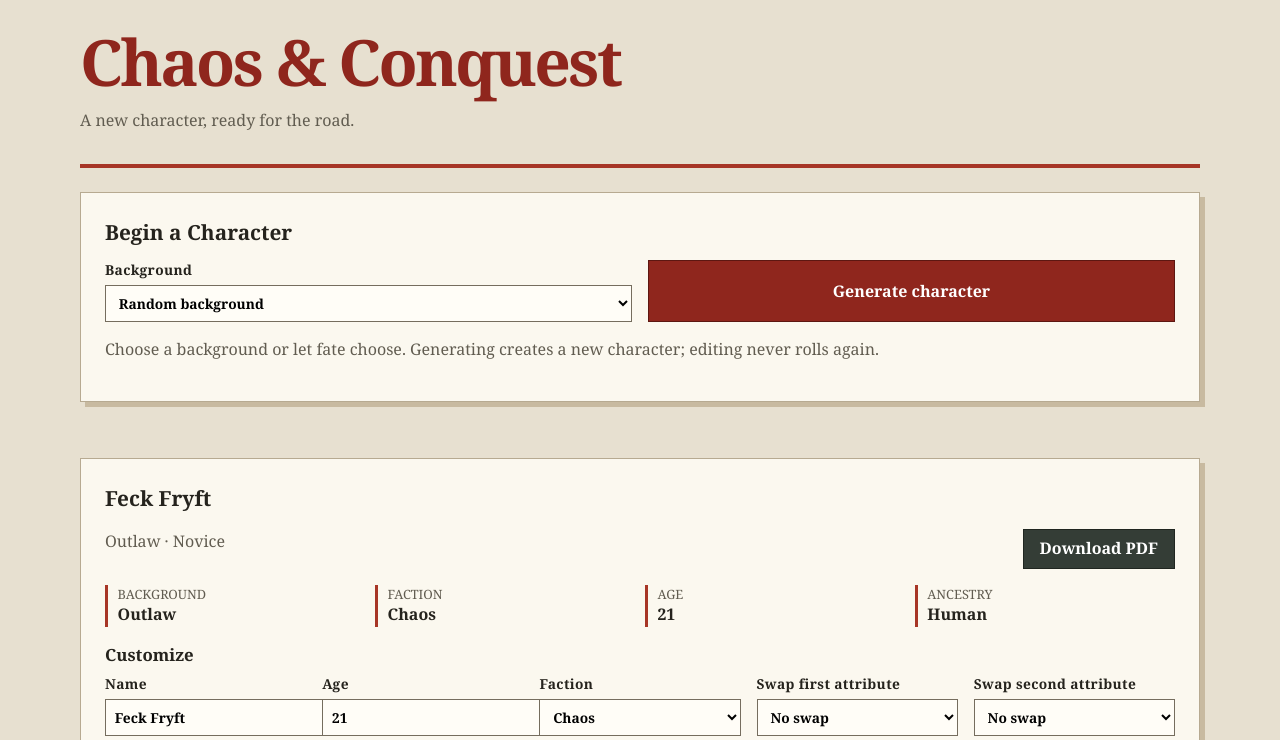
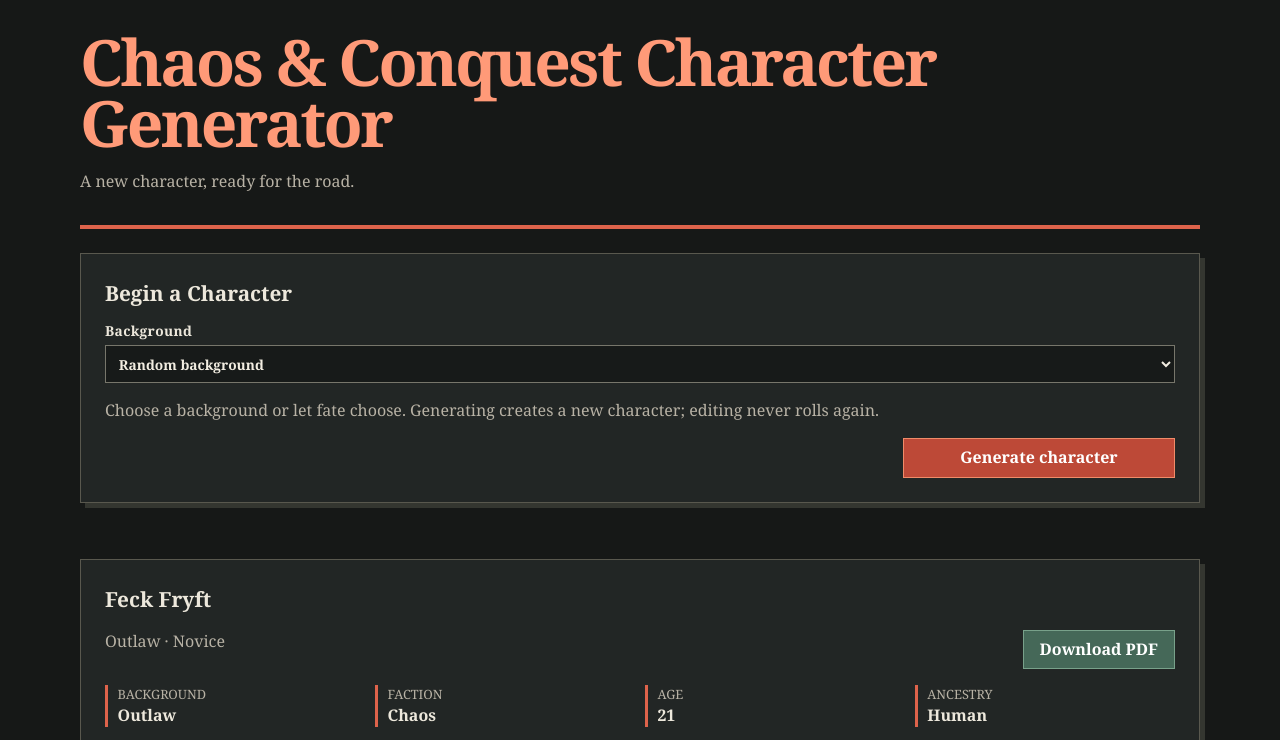
Before and after one commit to The-Chaos-Consortium/chaosgen, a website built with Vite: page index.html in a window 1280 px wide. Both pictures are taken after a click on the button "Generate character". Shown: the top 740 px of the page. Built offline with nearby package versions, Linux system fonts and the light colour scheme.

Commit message:
feat: refine generator dark theme

```diff
--- a/src/web/main.ts
+++ b/src/web/main.ts
@@ -70,11 +70,12 @@ export function mountApp(root: HTMLElement, dependencies: AppDependencies = defa
 
   root.replaceChildren(
     element("div", { className: "shell" },
-      element("header", { className: "masthead" }, element("h1", {}, "Chaos & Conquest"), element("p", {}, "A new character, ready for the road.")),
+      element("header", { className: "masthead" }, element("h1", {}, "Chaos & Conquest Character Generator"), element("p", {}, "A new character, ready for the road.")),
       element("section", { className: "panel", ariaLabel: "Character generation" },
         element("h2", {}, "Begin a Character"),
-        element("div", { className: "controls" }, label("background", "Background", background), generate),
+        element("div", { className: "controls" }, label("background", "Background", background)),
         element("p", { className: "muted" }, "Choose a background or let fate choose. Generating creates a new character; editing never rolls again."),
+        element("div", { className: "generate-action" }, generate),
       ),
       status,
       result,
--- a/src/web/styles.css
+++ b/src/web/styles.css
@@ -1,6 +1,6 @@
 :root {
-  color: #25231d;
-  background: #e7e0d0;
+  color: #ede8dc;
+  background: #161817;
   font-family: Georgia, "Times New Roman", serif;
   line-height: 1.45;
 }
@@ -11,41 +11,45 @@ button, input, select, textarea { font: inherit; }
 button { cursor: pointer; }
 
 .shell { width: min(1120px, calc(100% - 2rem)); margin: 2rem auto 4rem; }
-.masthead { border-bottom: 4px solid #a73626; margin-bottom: 1.5rem; padding-bottom: 1rem; }
-.masthead p, .muted { color: #615c50; }
-h1 { color: #8f261d; font-size: clamp(2.1rem, 5vw, 4rem); letter-spacing: -.04em; line-height: .95; margin: 0; }
+.masthead { border-bottom: 4px solid #de634b; margin-bottom: 1.5rem; padding-bottom: 1rem; }
+.masthead p, .muted { color: #b8b2a5; }
+h1 { color: #ff9a78; font-size: clamp(2.1rem, 5vw, 4rem); letter-spacing: -.04em; line-height: .95; margin: 0; }
 h2 { font-size: 1.3rem; margin: 0 0 .8rem; }
 h3 { font-size: 1.05rem; margin: 0 0 .45rem; }
 
-.panel { background: #fbf8ef; border: 1px solid #b7aa91; box-shadow: 5px 5px 0 #c8baa0; margin: 1rem 0; padding: clamp(1rem, 3vw, 1.5rem); }
+.panel { background: #222625; border: 1px solid #59584e; box-shadow: 5px 5px 0 #343630; margin: 1rem 0; padding: clamp(1rem, 3vw, 1.5rem); }
 .controls, .grid { display: grid; gap: 1rem; grid-template-columns: repeat(auto-fit, minmax(190px, 1fr)); }
+.generate-action { display: flex; justify-content: flex-end; margin-top: 1rem; }
+.generate-action button { min-width: min(100%, 17rem); }
 label { display: grid; font-size: .86rem; font-weight: bold; gap: .3rem; letter-spacing: .025em; }
-input, select, textarea { background: #fffdf7; border: 1px solid #756d5e; border-radius: 0; min-height: 2.35rem; padding: .4rem .55rem; }
+input, select, textarea { background: #171a19; border: 1px solid #77766b; border-radius: 0; color: #f2ede1; min-height: 2.35rem; padding: .4rem .55rem; }
 textarea { min-height: 5rem; resize: vertical; }
-button { background: #8f261d; border: 1px solid #5d1711; color: #fff; font-weight: bold; min-height: 2.45rem; padding: .45rem 1rem; }
-button:hover { background: #6f1e17; }
-button:focus-visible, input:focus-visible, select:focus-visible, textarea:focus-visible { outline: 3px solid #d99a2b; outline-offset: 2px; }
-.secondary { background: #343d36; border-color: #202620; }
+button { background: #bd4937; border: 1px solid #f08b69; color: #fff; font-weight: bold; min-height: 2.45rem; padding: .45rem 1rem; }
+button:hover { background: #e35b43; }
+button:focus-visible, input:focus-visible, select:focus-visible, textarea:focus-visible { outline: 3px solid #ffca58; outline-offset: 2px; }
+.secondary { background: #456858; border-color: #78a18a; }
 .status { min-height: 1.5rem; font-weight: bold; }
-.status.error { color: #9b221a; }
-.status.success { color: #315c37; }
+.status.error { color: #ff9384; }
+.status.success { color: #99d7a7; }
 .character-title { align-items: end; display: flex; flex-wrap: wrap; gap: .8rem 1.5rem; justify-content: space-between; }
 .facts { display: grid; gap: .6rem; grid-template-columns: repeat(auto-fit, minmax(135px, 1fr)); margin: 1rem 0; }
-.fact { border-left: 3px solid #a73626; padding-left: .6rem; }
+.fact { border-left: 3px solid #de634b; padding-left: .6rem; }
 .fact strong, .fact span { display: block; }
-.fact span { color: #615c50; font-size: .8rem; text-transform: uppercase; }
+.fact span { color: #b8b2a5; font-size: .8rem; text-transform: uppercase; }
 .section-grid { display: grid; gap: 1rem; grid-template-columns: repeat(2, minmax(0, 1fr)); }
-.section-grid > section { border-top: 1px solid #c8baa0; padding-top: 1rem; }
+.section-grid > section { border-top: 1px solid #4b4d46; padding-top: 1rem; }
 .compact-list { margin: 0; padding-left: 1.2rem; }
 .compact-list li { margin: .25rem 0; }
-.warning { color: #8f261d; font-weight: bold; }
+.warning { color: #ff9a78; font-weight: bold; }
 .inventory-table { border-collapse: collapse; font-size: .92rem; width: 100%; }
-.inventory-table th, .inventory-table td { border-bottom: 1px solid #d4cab5; padding: .4rem; text-align: left; vertical-align: top; }
-.inventory-table th { color: #615c50; font-size: .78rem; text-transform: uppercase; }
+.inventory-table th, .inventory-table td { border-bottom: 1px solid #494c45; padding: .4rem; text-align: left; vertical-align: top; }
+.inventory-table th { color: #b8b2a5; font-size: .78rem; text-transform: uppercase; }
 .sr-only { height: 1px; margin: -1px; overflow: hidden; position: absolute; width: 1px; clip: rect(0, 0, 0, 0); }
 
 @media (max-width: 680px) {
   .shell { width: min(100% - 1rem, 1120px); margin-top: 1rem; }
   .section-grid { grid-template-columns: 1fr; }
-  .panel { box-shadow: 3px 3px 0 #c8baa0; }
+  .panel { box-shadow: 3px 3px 0 #343630; }
+  .generate-action { justify-content: stretch; }
+  .generate-action button { width: 100%; }
 }
```
